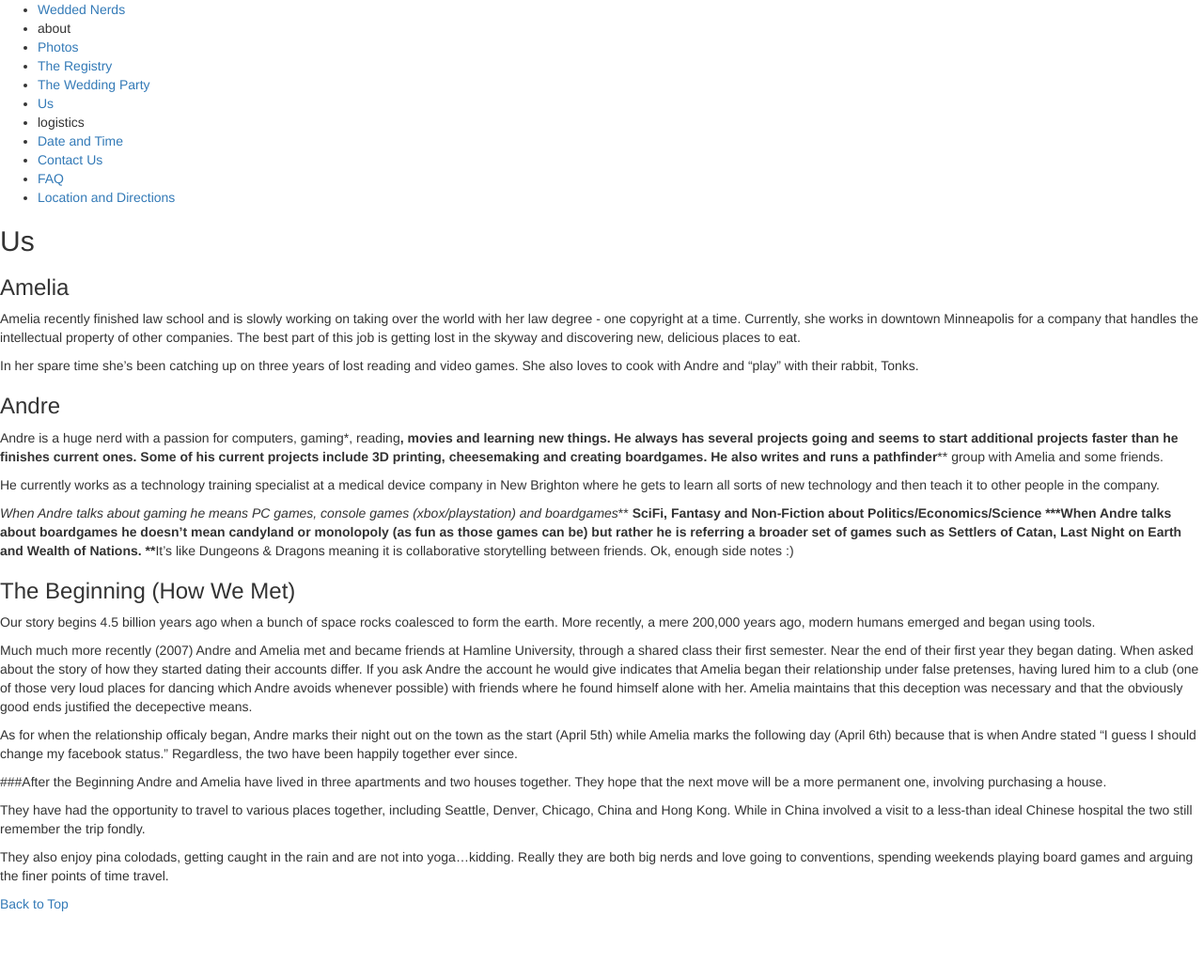
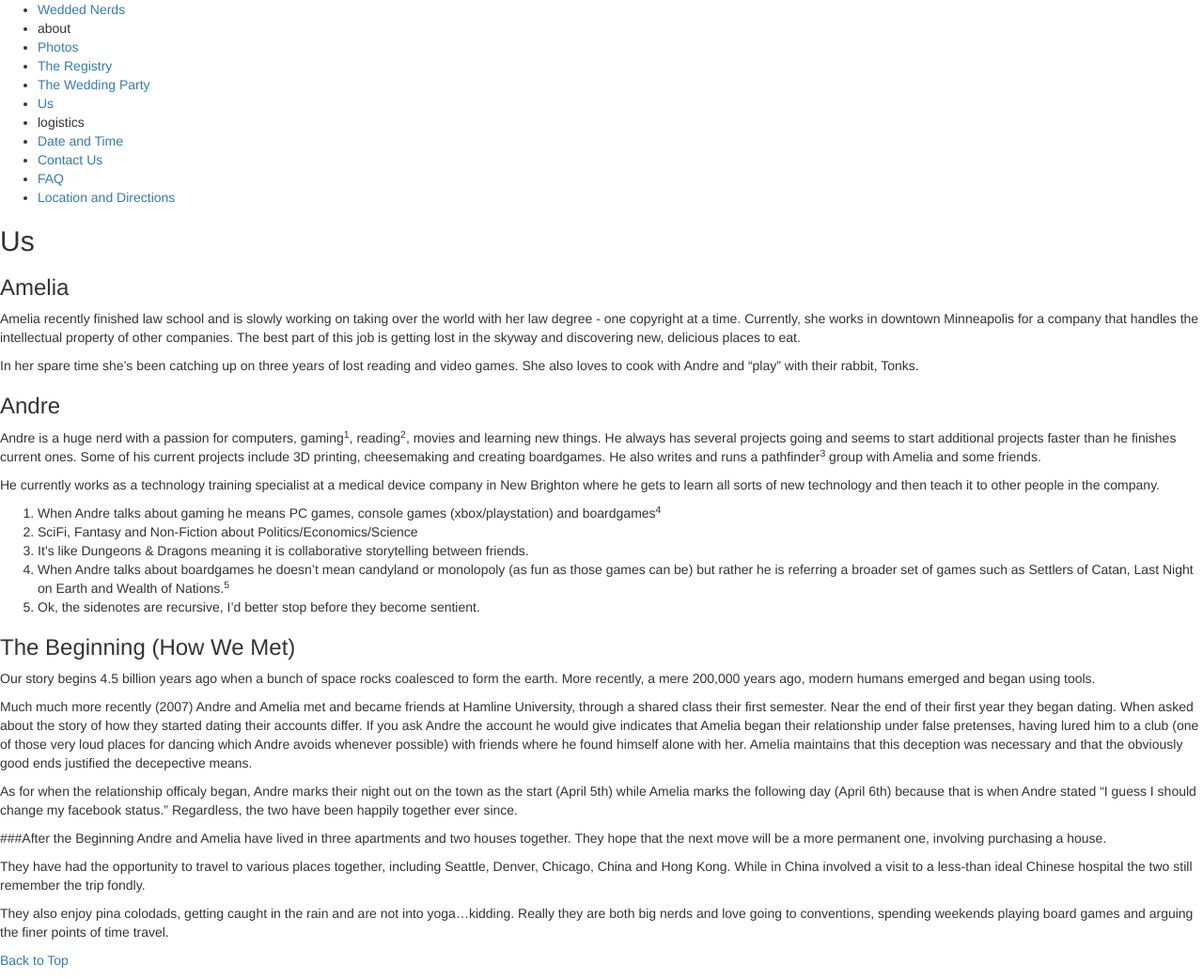
Before and after one commit to weddednerds/weddednerds.github.io, a Jekyll site: the page built from about/us.md, in a window 1280 px wide. Shown: the whole page at 94% size. Built offline with Jekyll 4.4.1, drawn with Linux system fonts in a browser that asks for light colours; nearby versions of some CDN libraries; library files that are not in the unit come from our copies; comment, search, counter and statistics services are not loaded; before the commit the page ends 982 px from its top, so only the background shows below that.

Commit message:
fixing citations
forgot that * count for emphasis not as actual *

```diff
--- a/about/us.md
+++ b/about/us.md
@@ -11,14 +11,15 @@ Amelia recently finished law school and is slowly working on taking over the wor
 In her spare time she's been catching up on three years of lost reading and video games. She also loves to cook with Andre and "play" with their rabbit, Tonks.
 
 ###Andre
-Andre is a huge nerd with a passion for computers, gaming*, reading**, movies and learning new things. He always has several projects going and seems to start additional projects faster than he finishes current ones. Some of his current projects include 3D printing, cheesemaking and creating boardgames. He also writes and runs a pathfinder**** group with Amelia and some friends.
+Andre is a huge nerd with a passion for computers, gaming<sup>1</sup>, reading<sup>2</sup>, movies and learning new things. He always has several projects going and seems to start additional projects faster than he finishes current ones. Some of his current projects include 3D printing, cheesemaking and creating boardgames. He also writes and runs a pathfinder<sup>3</sup> group with Amelia and some friends.
 
 He currently works as a technology training specialist at a medical device company in New Brighton where he gets to learn all sorts of new technology and then teach it to other people in the company.
 
-*When Andre talks about gaming he means PC games, console games (xbox/playstation) and boardgames***
-**SciFi, Fantasy and Non-Fiction about Politics/Economics/Science
-***When Andre talks about boardgames he doesn't mean candyland or monolopoly (as fun as those games can be) but rather he is referring a broader set of games such as Settlers of Catan, Last Night on Earth and Wealth of Nations.
-****It's like Dungeons & Dragons meaning it is collaborative storytelling between friends. Ok, enough side notes :)
+1. When Andre talks about gaming he means PC games, console games (xbox/playstation) and boardgames<sup>4</sup>
+2. SciFi, Fantasy and Non-Fiction about Politics/Economics/Science
+3. It's like Dungeons & Dragons meaning it is collaborative storytelling between friends.
+4. When Andre talks about boardgames he doesn't mean candyland or monolopoly (as fun as those games can be) but rather he is referring a broader set of games such as Settlers of Catan, Last Night on Earth and Wealth of Nations.<sup>5</sup>
+5. Ok, the sidenotes are recursive, I'd better stop before they become sentient.
 
 ###The Beginning (How We Met)
 Our story begins 4.5 billion years ago when a bunch of space rocks coalesced to form the earth.  More recently, a mere 200,000 years ago, modern humans emerged and began using tools.
```
